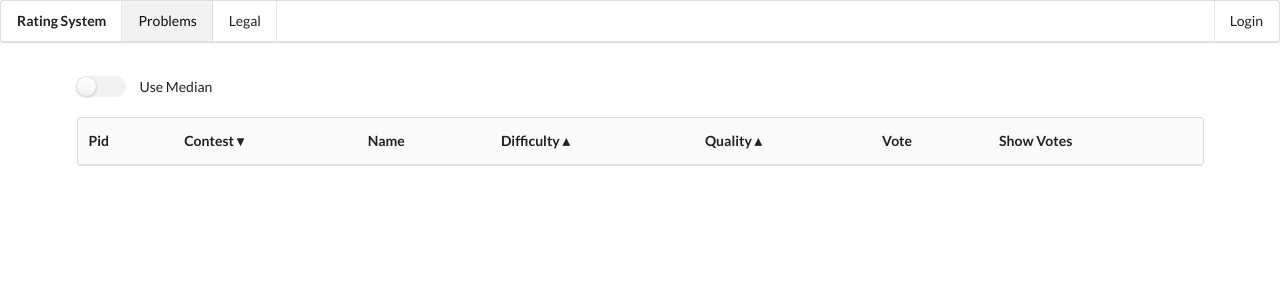
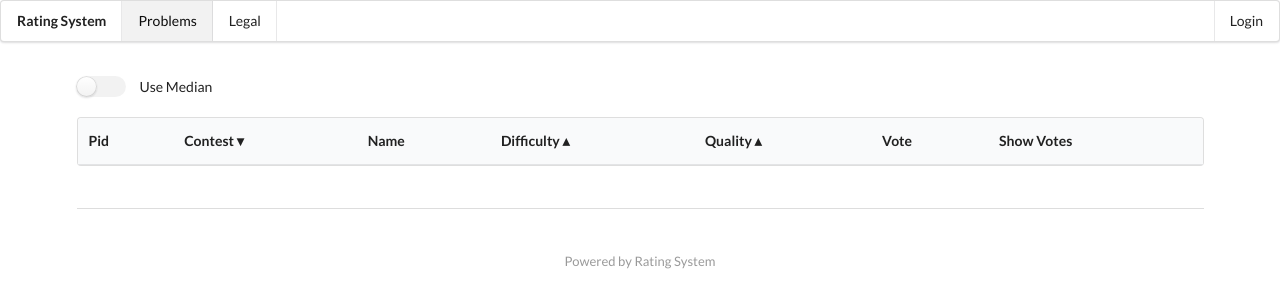
Before and after one commit to ZnPdCo/rating-system, a Flask app: page / in a window 1280 px wide. Shown: the top 308 px of the page. Run offline with Flask 3, Linux system fonts and the light colour scheme; data comes from the database, SQL or seed files in the repository; data that the repository does not hold is empty.

Commit message:
add footer

```diff
--- a/templates/base.html
+++ b/templates/base.html
@@ -31,6 +31,14 @@
     </div>
 {% block content %}
 {% endblock %}
+<div class="ui vertical footer segment">
+    <div class="ui center aligned container">
+      <div class="ui section divider"></div>
+      <div class="ui horizontal small divided link list">
+        <p class="item">Powered by Rating System</p>
+      </div>
+    </div>
+  </div>
 </body>
 
 </html>
```
